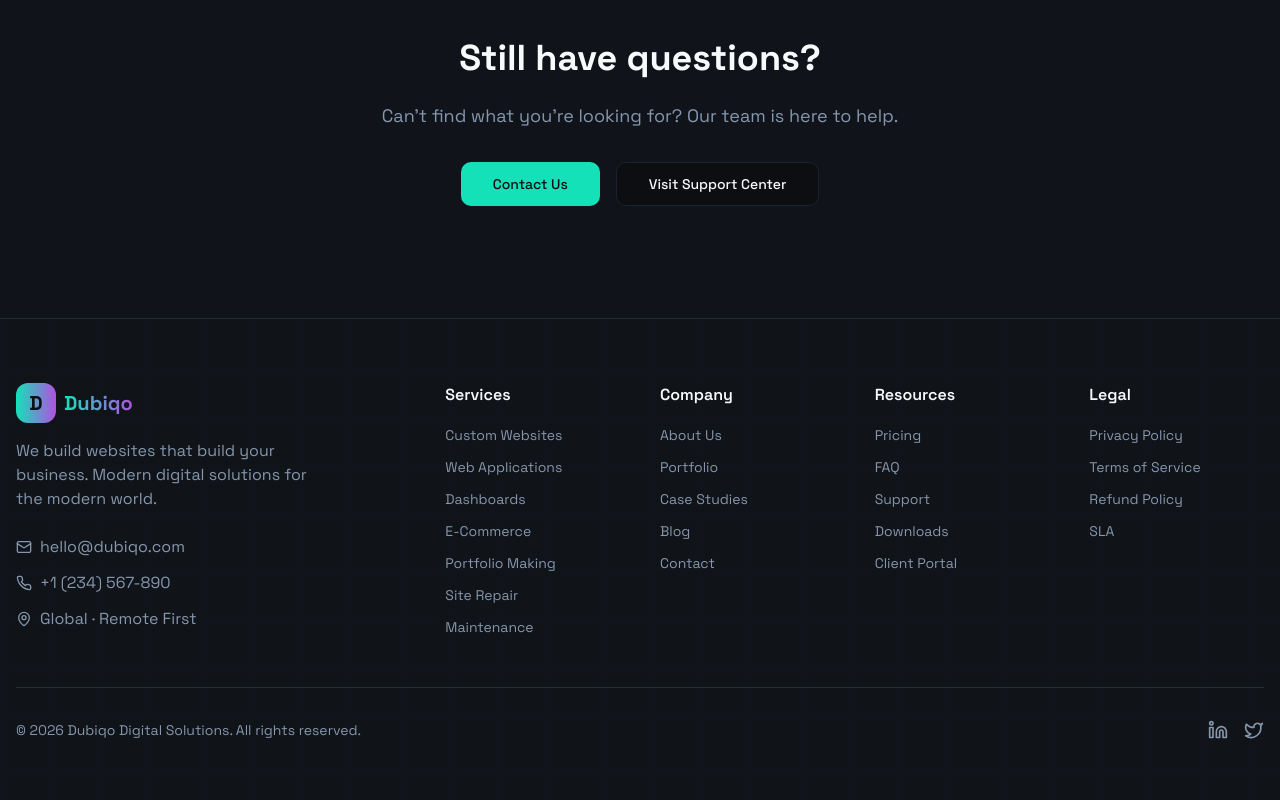
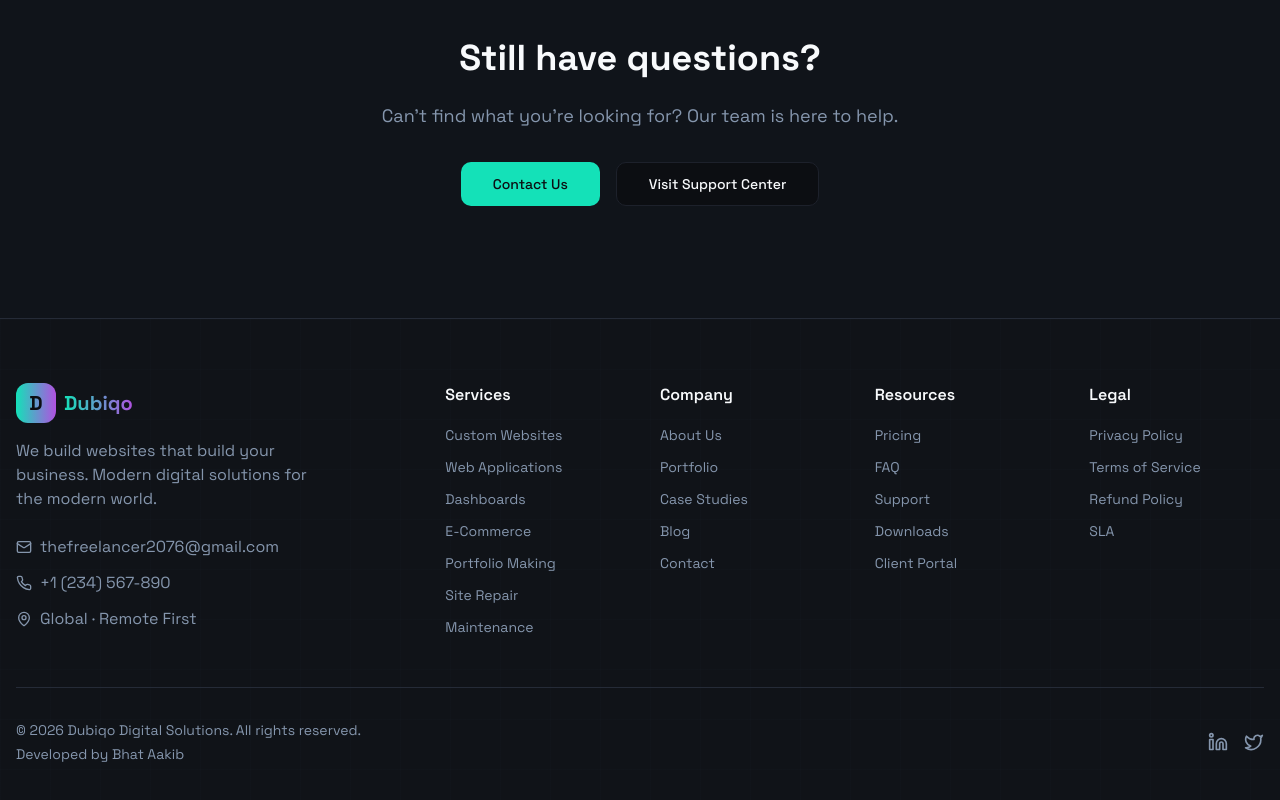
Before and after one commit to bhataakib02/Dubiqo, a React (Vite) app: page /faq in a window 1280 px wide. Shown: the part 1928-2728 px from the top of the page. Built offline with nearby package versions, Linux system fonts and the light colour scheme.

Commit message:
Add logo to navbar and update all email addresses to thefreelancer2076@gmail.com

```diff
--- a/src/components/ChatWidget.tsx
+++ b/src/components/ChatWidget.tsx
@@ -158,7 +158,7 @@ export const ChatWidget = () => {
         ...prev,
         {
           id: Date.now(),
-          text: "Sorry, I'm having trouble connecting right now. Please try again or contact us at support@dubiqo.com",
+          text: "Sorry, I'm having trouble connecting right now. Please try again or contact us at thefreelancer2076@gmail.com",
           isBot: true,
           timestamp: new Date(),
         },
--- a/src/components/layout/Footer.tsx
+++ b/src/components/layout/Footer.tsx
@@ -57,11 +57,11 @@ export function Footer() {
             </p>
             <div className="space-y-3">
               <a
-                href="mailto:hello@dubiqo.com"
+                href="mailto:thefreelancer2076@gmail.com"
                 className="flex items-center gap-2 text-muted-foreground hover:text-primary transition-colors"
               >
                 <Mail className="w-4 h-4" />
-                hello@dubiqo.com
+                thefreelancer2076@gmail.com
               </a>
               <a
                 href="tel:+1234567890"
@@ -148,9 +148,14 @@ export function Footer() {
 
         {/* Bottom bar */}
         <div className="mt-12 pt-8 border-t border-border flex flex-col md:flex-row items-center justify-between gap-4">
-          <p className="text-muted-foreground text-sm">
-            © {new Date().getFullYear()} Dubiqo Digital Solutions. All rights reserved.
-          </p>
+          <div className="flex flex-col gap-1">
+            <p className="text-muted-foreground text-sm">
+              © {new Date().getFullYear()} Dubiqo Digital Solutions. All rights reserved.
+            </p>
+            <p className="text-muted-foreground text-sm">
+              Developed by Bhat Aakib
+            </p>
+          </div>
           <div className="flex items-center gap-4">
             <a
               href="https://linkedin.com/company/dubiqo"
--- a/src/components/layout/Navbar.tsx
+++ b/src/components/layout/Navbar.tsx
@@ -84,12 +84,11 @@ export function Navbar() {
       <div className="container mx-auto px-4 flex items-center justify-between">
         {/* Logo */}
         <Link to="/" className="flex items-center gap-2 group">
-          <div className="w-10 h-10 rounded-lg gradient-primary flex items-center justify-center font-bold text-primary-foreground text-xl group-hover:glow-primary transition-all">
-            D
-          </div>
-          <span className="text-xl font-bold tracking-tight">
-            <span className="gradient-text">Dubiqo</span>
-          </span>
+          <img
+            src="/Logo.png"
+            alt="Dubiqo Logo"
+            className="h-10 w-auto group-hover:opacity-80 transition-opacity"
+          />
         </Link>
 
         {/* Desktop Navigation */}
--- a/src/pages/Contact.tsx
+++ b/src/pages/Contact.tsx
@@ -13,8 +13,8 @@ const contactInfo = [
   {
     icon: Mail,
     title: "Email",
-    value: "hello@dubiqo.com",
-    href: "mailto:hello@dubiqo.com",
+    value: "thefreelancer2076@gmail.com",
+    href: "mailto:thefreelancer2076@gmail.com",
   },
   {
     icon: Phone,
--- a/src/pages/Support.tsx
+++ b/src/pages/Support.tsx
@@ -170,7 +170,7 @@ export default function Support() {
         if (!user) {
           // For unauthenticated users, we must use the Edge Function
           // If Edge Function failed, we can't proceed without authentication
-          throw new Error("Please sign in to submit a support request, or the support service is temporarily unavailable. Please try again later or contact us directly at support@dubiqo.com");
+          throw new Error("Please sign in to submit a support request, or the support service is temporarily unavailable. Please try again later or contact us directly at thefreelancer2076@gmail.com");
         }
 
         // For authenticated users, use their ID as client_id
@@ -229,7 +229,7 @@ export default function Support() {
 
       if (error?.message) {
         if (error.message.includes('not available') || error.message.includes('temporarily unavailable')) {
-          errorMessage = 'Service temporarily unavailable. Please try again later or contact us directly at support@dubiqo.com';
+          errorMessage = 'Service temporarily unavailable. Please try again later or contact us directly at thefreelancer2076@gmail.com';
         } else if (error.message.includes('sign in') || error.message.includes('authentication')) {
           errorMessage = error.message;
         } else if (error.message.includes('network') || error.message.includes('fetch')) {
@@ -572,7 +572,7 @@ export default function Support() {
                   We'll respond within 24 hours
                 </p>
                 <Button variant="outline" asChild>
-                  <a href="mailto:support@dubiqo.com">Send Email</a>
+                  <a href="mailto:thefreelancer2076@gmail.com">Send Email</a>
                 </Button>
               </CardContent>
             </Card>
--- a/src/pages/admin/Quotes.tsx
+++ b/src/pages/admin/Quotes.tsx
@@ -620,7 +620,7 @@ export default function AdminQuotes() {
     <div class="footer">
       <p><strong>Dubiqo Digital Solutions</strong></p>
       <p>We build websites that build your business</p>
-      <p style="margin-top: 10px;">hello@dubiqo.com | +1 (234) 567-890</p>
+      <p style="margin-top: 10px;">thefreelancer2076@gmail.com | +1 (234) 567-890</p>
       <p style="margin-top: 5px; font-size: 12px; color: #999;">Quote ID: ${quote.id}</p>
     </div>
   </div>
--- a/src/pages/legal/PrivacyPolicy.tsx
+++ b/src/pages/legal/PrivacyPolicy.tsx
@@ -268,7 +268,7 @@ export default function PrivacyPolicy() {
                   </div>
                 </div>
                 <p className="text-sm text-muted-foreground mt-4">
-                  To exercise these rights, please contact us at <a href="mailto:privacy@dubiqo.com" className="text-primary hover:underline">privacy@dubiqo.com</a>
+                  To exercise these rights, please contact us at <a href="mailto:thefreelancer2076@gmail.com" className="text-primary hover:underline">thefreelancer2076@gmail.com</a>
                 </p>
               </CardContent>
             </Card>
@@ -376,8 +376,8 @@ export default function PrivacyPolicy() {
                       please contact us:
                     </p>
                     <div className="space-y-2 text-muted-foreground">
-                      <p><strong>Email:</strong> <a href="mailto:privacy@dubiqo.com" className="text-primary hover:underline">privacy@dubiqo.com</a></p>
-                      <p><strong>Support:</strong> <a href="mailto:support@dubiqo.com" className="text-primary hover:underline">support@dubiqo.com</a></p>
+                      <p><strong>Email:</strong> <a href="mailto:thefreelancer2076@gmail.com" className="text-primary hover:underline">thefreelancer2076@gmail.com</a></p>
+                      <p><strong>Support:</strong> <a href="mailto:thefreelancer2076@gmail.com" className="text-primary hover:underline">thefreelancer2076@gmail.com</a></p>
                       <p><strong>Address:</strong> Dubiqo Digital Solutions, Global · Remote First</p>
                     </div>
                   </div>
--- a/src/pages/legal/Refund.tsx
+++ b/src/pages/legal/Refund.tsx
@@ -185,7 +185,7 @@ export default function Refund() {
                         <div className="flex-1">
                           <h4 className="font-semibold mb-2 text-foreground">Submit Request</h4>
                           <p className="text-sm text-muted-foreground">
-                            Contact us at <a href="mailto:refunds@dubiqo.com" className="text-primary hover:underline">refunds@dubiqo.com</a> within
+                            Contact us at <a href="mailto:thefreelancer2076@gmail.com" className="text-primary hover:underline">thefreelancer2076@gmail.com</a> within
                             14 days of project completion or cancellation. Include your project details, invoice number, and reason for the refund request.
                           </p>
                         </div>
@@ -376,8 +376,8 @@ export default function Refund() {
                       For questions about our refund policy or to initiate a refund request, please contact us:
                     </p>
                     <div className="space-y-2 text-muted-foreground">
-                      <p><strong>Refund Requests:</strong> <a href="mailto:refunds@dubiqo.com" className="text-primary hover:underline">refunds@dubiqo.com</a></p>
-                      <p><strong>General Support:</strong> <a href="mailto:support@dubiqo.com" className="text-primary hover:underline">support@dubiqo.com</a></p>
+                      <p><strong>Refund Requests:</strong> <a href="mailto:thefreelancer2076@gmail.com" className="text-primary hover:underline">thefreelancer2076@gmail.com</a></p>
+                      <p><strong>General Support:</strong> <a href="mailto:thefreelancer2076@gmail.com" className="text-primary hover:underline">thefreelancer2076@gmail.com</a></p>
                       <p><strong>Support Portal:</strong> Visit our <a href="/support" className="text-primary hover:underline">Support Center</a></p>
                     </div>
                   </div>
--- a/src/pages/legal/SLA.tsx
+++ b/src/pages/legal/SLA.tsx
@@ -317,7 +317,7 @@ export default function SLA() {
                           <h4 className="font-semibold text-foreground">Email Support</h4>
                         </div>
                         <p className="text-sm text-muted-foreground mb-2">
-                          <a href="mailto:support@dubiqo.com" className="text-primary hover:underline">support@dubiqo.com</a>
+                          <a href="mailto:thefreelancer2076@gmail.com" className="text-primary hover:underline">thefreelancer2076@gmail.com</a>
                         </p>
                         <p className="text-xs text-muted-foreground">Primary channel for all support requests</p>
                       </div>
@@ -403,7 +403,7 @@ export default function SLA() {
                       <h4 className="font-semibold mb-2 text-foreground">Request Escalation</h4>
                       <p className="text-sm text-muted-foreground">
                         Reply to your support thread with "ESCALATE" in the subject line, or contact us directly at
-                        <a href="mailto:support@dubiqo.com" className="text-primary hover:underline ml-1">support@dubiqo.com</a>
+                        <a href="mailto:thefreelancer2076@gmail.com" className="text-primary hover:underline ml-1">thefreelancer2076@gmail.com</a>
                       </p>
                     </div>
                   </div>
@@ -504,7 +504,7 @@ export default function SLA() {
                       For support inquiries, questions about this SLA, or to report an issue:
                     </p>
                     <div className="space-y-2 text-muted-foreground mb-4">
-                      <p><strong>Email:</strong> <a href="mailto:support@dubiqo.com" className="text-primary hover:underline">support@dubiqo.com</a></p>
+                      <p><strong>Email:</strong> <a href="mailto:thefreelancer2076@gmail.com" className="text-primary hover:underline">thefreelancer2076@gmail.com</a></p>
                       <p><strong>Support Portal:</strong> <Link to="/support" className="text-primary hover:underline">Visit Support Center</Link></p>
                       <p><strong>Phone:</strong> Available for maintenance plan clients</p>
                     </div>
--- a/src/pages/legal/Terms.tsx
+++ b/src/pages/legal/Terms.tsx
@@ -429,8 +429,8 @@ export default function Terms() {
                       For questions about these Terms of Service, please contact us:
                     </p>
                     <div className="space-y-2 text-muted-foreground">
-                      <p><strong>Email:</strong> <a href="mailto:legal@dubiqo.com" className="text-primary hover:underline">legal@dubiqo.com</a></p>
-                      <p><strong>Support:</strong> <a href="mailto:support@dubiqo.com" className="text-primary hover:underline">support@dubiqo.com</a></p>
+                      <p><strong>Email:</strong> <a href="mailto:thefreelancer2076@gmail.com" className="text-primary hover:underline">thefreelancer2076@gmail.com</a></p>
+                      <p><strong>Support:</strong> <a href="mailto:thefreelancer2076@gmail.com" className="text-primary hover:underline">thefreelancer2076@gmail.com</a></p>
                       <p><strong>Address:</strong> Dubiqo Digital Solutions, Global · Remote First</p>
                     </div>
                   </div>
```
Also changed, not shown: public/Logo.png (added).
